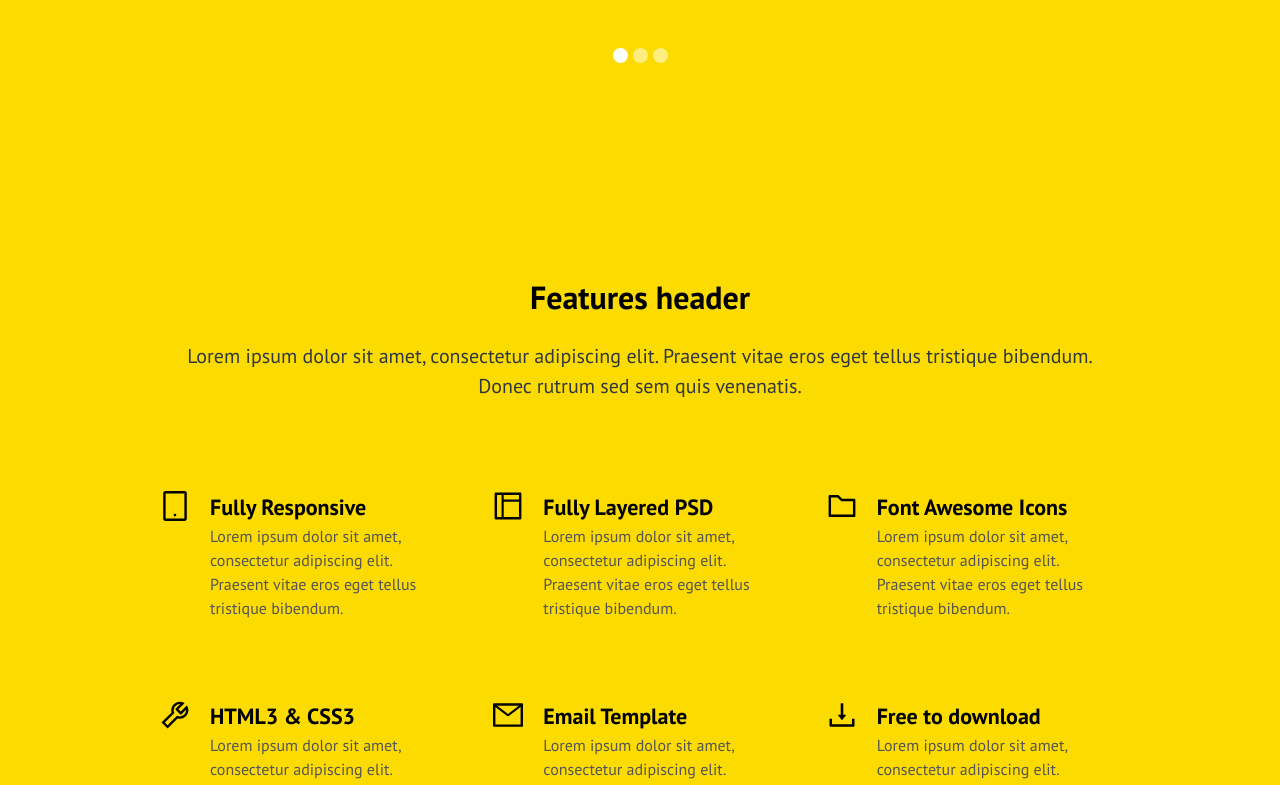
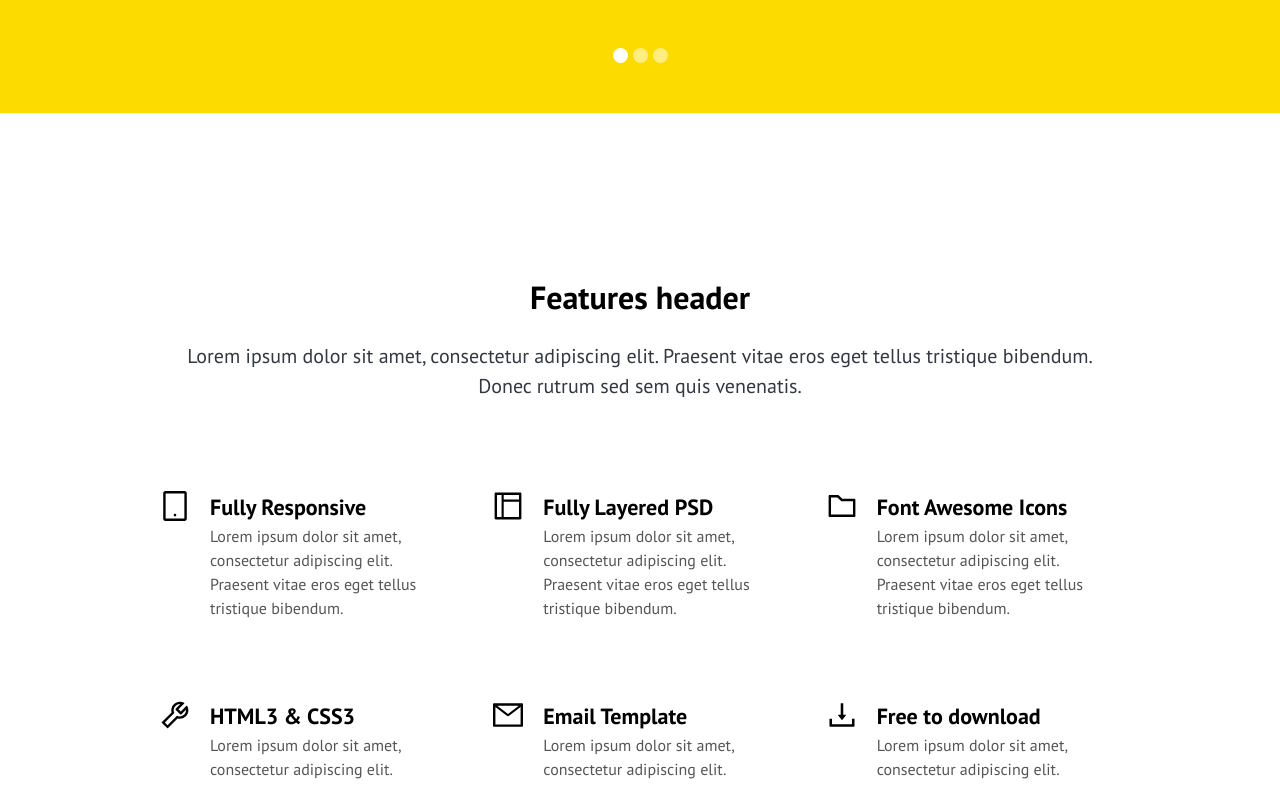
Before and after one commit to ilya-ozerov/tiny-one, a React (Create React App) app: page / in a window 1280 px wide. Shown: the part 655-1440 px from the top of the page. Built offline with nearby package versions, Linux system fonts and the light colour scheme.

Commit message:
remove ref to section tag and add background color

```diff
--- a/src/components/Main/Features/Features.tsx
+++ b/src/components/Main/Features/Features.tsx
@@ -15,9 +15,9 @@ type FeaturesProps = {
 
 export const Features: React.FC<FeaturesProps> = ({featuresRef}) => {
     return (
-        <section  className="features">
+        <section ref={featuresRef} className="features">
             <div className="container">
-                <div ref={featuresRef} className="features__row">
+                <div className="features__row">
                     <div className="features__title title">Features header</div>
                     <div className="features__subtitle subtitle">Lorem ipsum dolor sit amet, consectetur adipiscing
                         elit. Praesent vitae eros eget tellus tristique bibendum. Donec rutrum sed sem quis
--- a/src/components/Main/Features/features.scss
+++ b/src/components/Main/Features/features.scss
@@ -1,6 +1,8 @@
 
 .features {
   padding: 160px 0px;
+
+  background-color: white;
 
   @media (max-width: 767px) {
     padding: 20px 0px;
```
